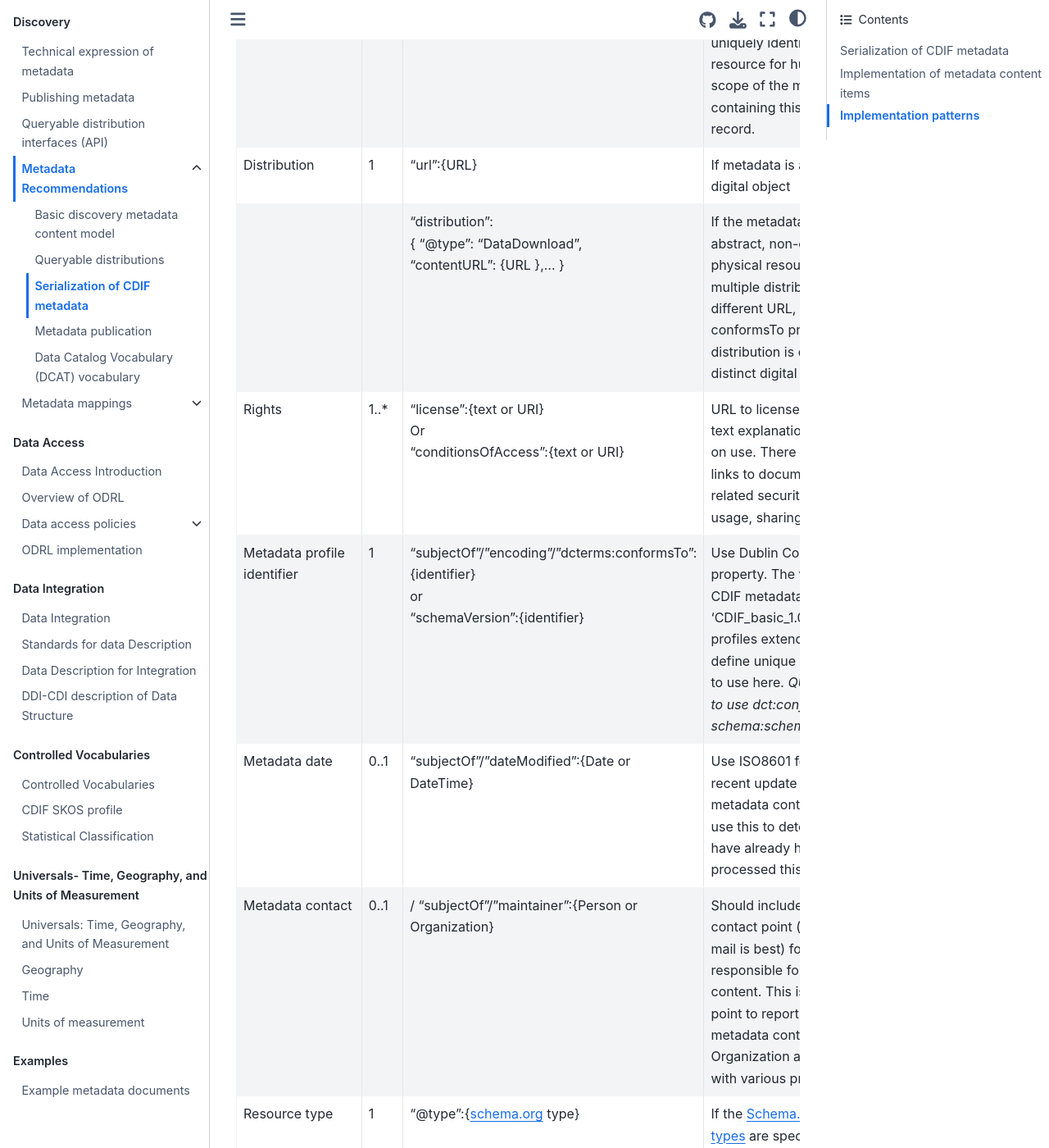
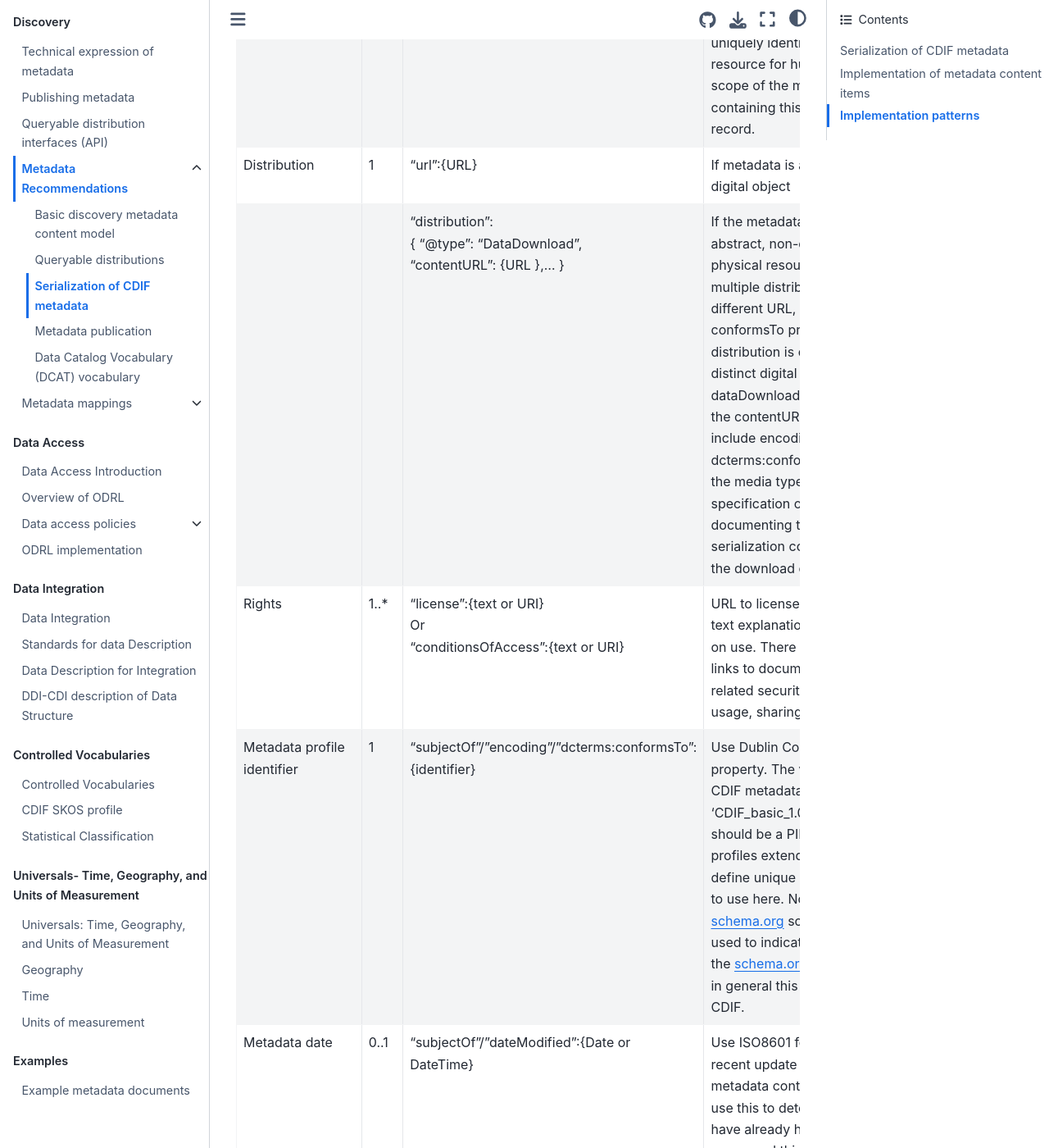
Before and after one commit to Cross-Domain-Interoperability-Framework/cdifbook, a Jupyter Book: the page built from metadata/schemaorgimplementation.md, in a window 1280 px wide and 1400 px high, scrolled down 4440 px. Shown: the whole window at 82% size. Built offline with Jupyter Book 1.0.4 settings and Sphinx 7.4.7 and the Sphinx Book theme 1.1.4, drawn with Linux system fonts in a browser that asks for light colours.

Commit message:
minor edits for cleanup

```diff
--- a/metadata/schemaorgimplementation.md
+++ b/metadata/schemaorgimplementation.md
@@ -31,6 +31,7 @@ When this JSON-LD is converted to RDF triples (e.g. using the [JSON-LD playgroun
 The interpretation of the first two sets of triples would be that they are statements about the thing in the world that the metadata record is about.  The third triple is ambiguous-- was the metadata content modified, or the described resource in the world?  There does not seem to be any recognized best practice or consensus for dealing with this issue, so CDIF defines these conventions.
 
 Use the schema.org identifier property to identify a thing in the world that is the subject of the JSON-LD node.  The identified thing might be physical, imaginary, abstract, or a digital object.  The JSON-LD @id property identifies a node in a graph, and can be interpreted in different ways; as a URI it is expected to dereference to produce the same JSON-LD object in which it is defined. Given this convention, when the metadata record is processed, the processor should use the schema:identifier as subject of triples about the subject of the metadata record to avoid ambiguity.  In addition, this convention would suggest that if a schema:identifier property is present, the @id property should be interpreted to identify the JSON object that is the representation of the node in the knowledge graph.
+
 
 **NOTE-- these recommendations are under discussion**
 see [Github issue](https://github.com/Cross-Domain-Interoperability-Framework/Discovery/issues/13)
@@ -99,7 +100,7 @@ Note that the @type for the metadata node (root node) is 'DigitalDocument'. This
 JSON keys prefixed with '@' are keywords defined in the [JSON-LD specification]( https://www.w3.org/TR/json-ld11/#keywords) (see table below)
 
  | Keyword  |   Description|
- |----------- |-------------|
+ |-----------|-------------|
  | \@context |  The value of the context is an object that specifies set of rules for interpreting the JSON-LD document. The rules can be specified inline in, or via a URI that identifies a context object containing a set of rules. |
 |  \@id    |    A string that identifies the subject of the assertions in the JSON object that contains the \@id key.|
 |  \@type   |   An identifier for the definition of the structure of the JSON object that contains the \@type key. The type determines what keys or values should be expected in the JSON object that contains the key. Values are types defined in the schema.org vocabulary. In the CDIF framework (and for compatibility with FDOF FDOF digitalObjectType), the schema:additionalType property should be used (see implementation table below) |
@@ -113,12 +114,12 @@ The following table maps the metadata content items described in the [Metadata C
 | **CDIF content item**       | **Obl.** | **Schema.org implementation**   | **Scope note**                              |
 |----------- |-------------|-------------|-------------|
 | Metadata identifier         | 1        | "subjectOf"/"@id":{URI}    | The URI for the metadata record should be the \@id value for the 'subjectOf' element in the JSON instance document tree   |
-| Resource identifier         | 1        | "@id":{URI}    | The URI for the resource should be the @id value for the root of the JSON instance document tree   |
+| Resource identifier         | 1        | "@id":{URI}    | The URI for the resource should be the \@id value for the root of the JSON instance document tree   |
 | Title      | 1        | "name":{string}     | A set of words that should uniquely identify the described resource for human use, in the scope of the metadata catalog containing this metadata record.     |
 | Distribution        | 1        | "url":{URL}       | If metadata is about a single digital object      |
-|             |          | "distribution": <br>   { \"@type\": \"DataDownload\", <br>    \"contentURL\": {URL },\...   }   | If the metadata is about an abstract, non-digital, or physical resource that has multiple distributions, with different URL, encodingFormat, conformsTo properties. Each distribution is considered a distinct digital object. |
+|             |          | "distribution": <br>   { \"@type\": \"DataDownload\", <br>    \"contentURL\": {URL },\...   }   | If the metadata is about an abstract, non-digital, or physical resource that has multiple distributions, with different URL, encodingFormat, conformsTo properties. Each distribution is considered a distinct digital object. The dataDownload MUST include the contentURL, and SHOULD include encodingFormat, dcterms:conformsTo to specify the media type and specification or profile documenting the specific serialization conventions for the download content. |
 | Rights                      | 1..\*    | "license":{text or URI} <br> Or <br> "conditionsOfAccess":{text or URI}    | URL to license document or text explanation of restrictions on use. There might be multiple links to documents specifying related security, privacy, usage, sharing, etc\... concerns.    |
-| Metadata profile identifier | 1        | "subjectOf"/"encoding"/"dcterms:conformsTo": {identifier} <br> or <br>  "schemaVersion":{identifier}          | Use Dublin Core terms property. The value for Base CDIF metadata is 'CDIF_basic_1.0'. Different profiles extending this must define unique identifier strings to use here. *QUESTION--Which to use dct:conformsTo or schema:schema:Version?*  |
+| Metadata profile identifier | 1        | "subjectOf"/"encoding"/"dcterms:conformsTo": {identifier}    | Use Dublin Core terms property. The value for Base CDIF metadata is 'CDIF_basic_1.0' [tbd; this should be a PID]. Different profiles extending this must define unique identifier strings to use here. Note that the schema.org schemaVersion is used to indicate the version of the schema.org vocabulary, but in general this is not needed for CDIF.  |
 | Metadata date               | 0..1     | "subjectOf"/"dateModified":{Date or DateTime}     | Use ISO8601 format. The most recent update date for the metadata content. Harvesters use this to determine if they have already harvested and processed this record.   |
 | Metadata contact            | 0..1     | / "subjectOf"/"maintainer":{Person or Organization}   | Should include a name and contact point (institutional e-mail is best) for the agent responsible for metadata content. This is the contact point to report problems with metadata content. Person and Organization are Agent objects with various properties.   |
 | Resource type               | 1        | "@type":{schema.org type}      | If the [Schema.org resource types](https://schema.org/docs/full.html) are specific enough to scope the metadata record, use those.   |
```
